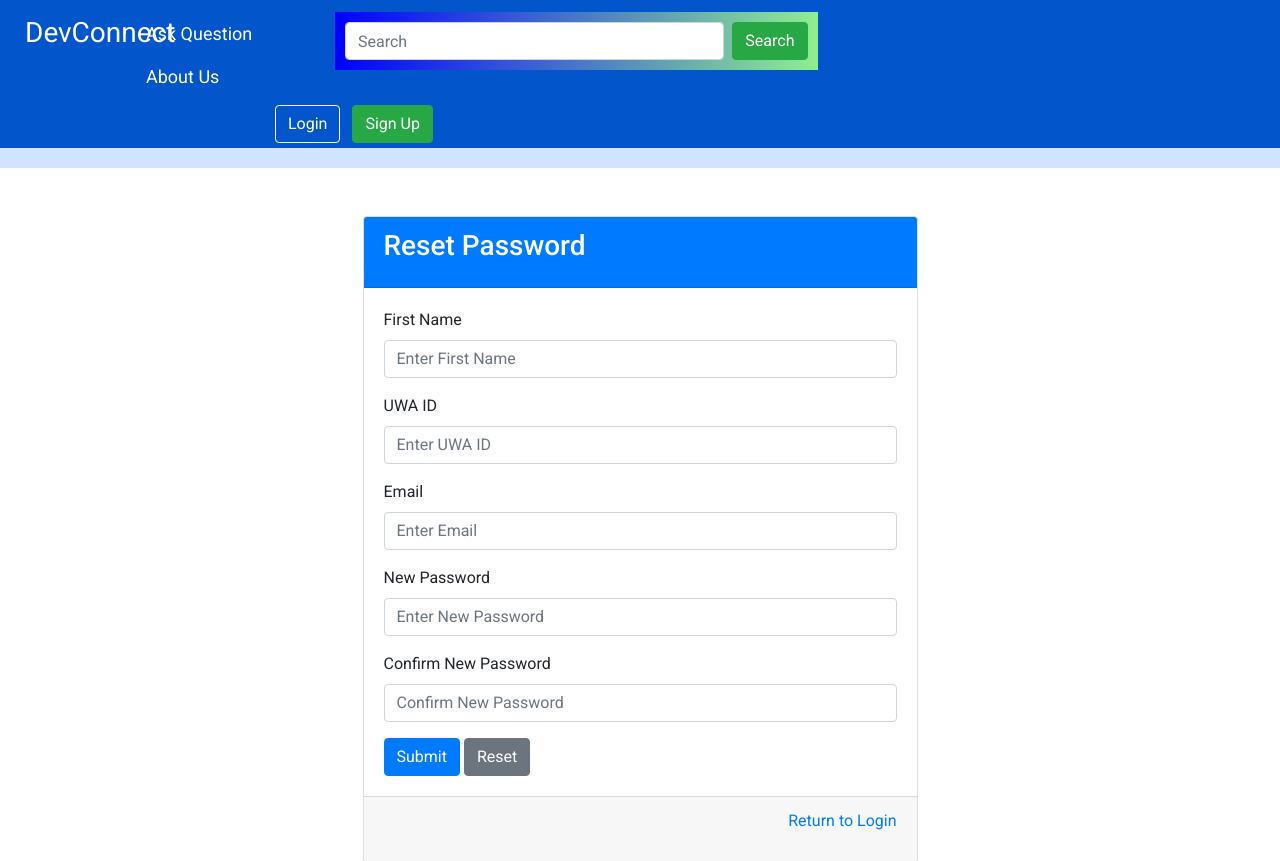
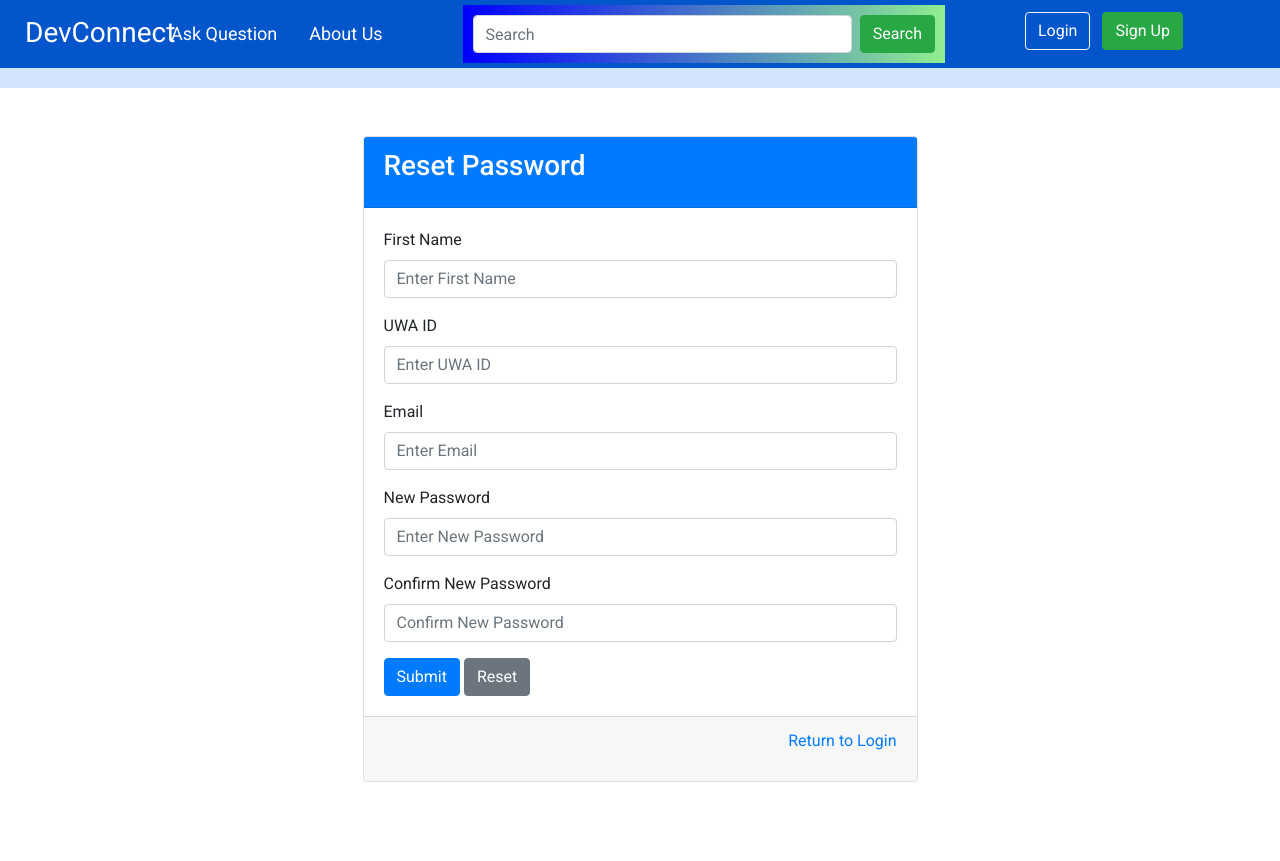
Before and after one commit to ramandatta87/CITS5505_UWA_Group_Project, a Flask app: page /auth/forget_password in a window 1280 px wide. Shown: the top 861 px of the page. Run offline with Flask 3, Linux system fonts and the light colour scheme; some libraries are stand-ins or nearby versions.

Commit message:
minor fix

```diff
--- a/app/templates/includes/nav.html
+++ b/app/templates/includes/nav.html
@@ -10,7 +10,7 @@
                                 <span>DevConnect</span>
                             </a>
                         </div>
-                        <div class="col-md-2" style="margin-left: -100px; padding-top: 7px;">
+                        <div class="col-md-3" style="margin-left: -75px; padding-top: 7px;">
                             <ul class="nav float-left" style="font-size: 18px; margin-top: -7px;">
                                 <li class="nav-item">
                                     <a class="nav-link" href="{{ url_for('main.add_post') }}"> Ask Question </a>
@@ -20,13 +20,13 @@
                                 </li>
                             </ul>
                         </div>
-                        <div class="col-md-5">
+                        <div class="col-md-5" style="margin-top: -7px;">
                             <form class="d-flex ms-auto" method="GET" action="{{ url_for('main.search') }}">
                                 <input class="form-control me-2" type="search" name="q" placeholder="Search" aria-label="Search" value="{{ request.args.get('q', '') }}">
                                 <button class="btn btn-success" type="submit">Search</button>
                             </form>
                         </div>
-                        <div class="col-md-2" style="margin-left: 250px; padding-top: 7px;">
+                        <div class="col-md-2" style="margin-left: 50px; padding-top: -2px;">
                             {% if 'logged_in' in session and session['logged_in'] %}
                                 <span class="me-2" style="color: white;">{{ session['user_name'] }}</span>
                                 <a href="{{ url_for('auth.profile') }}" class="btn btn-outline-light me-2">Profile</a>
```
